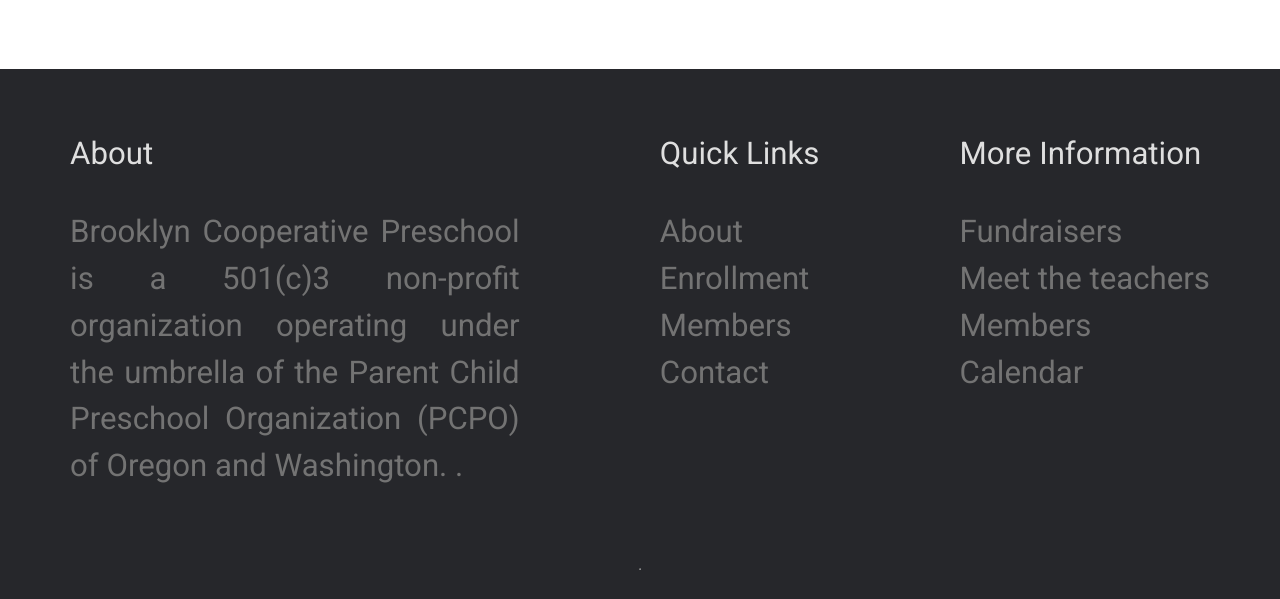
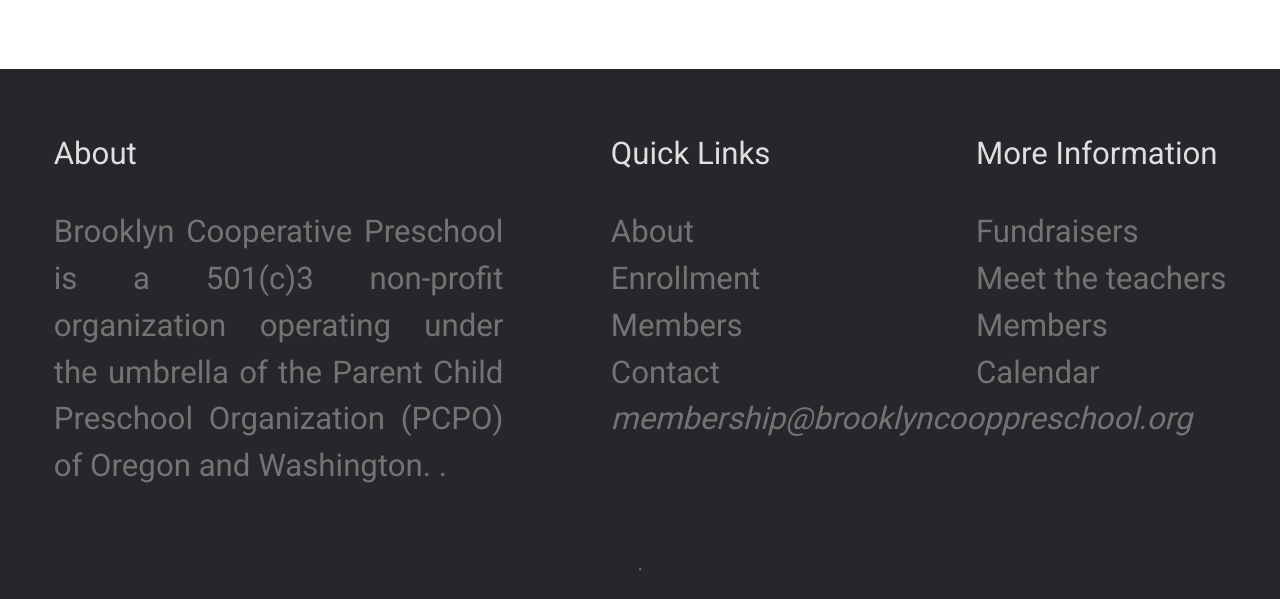
Before and after one commit to zothsu/bcp, a plain HTML site: page index.html in a window 1280 px wide. Shown: the part 1763-2362 px from the top of the page. Drawn offline with nearby package versions, Linux system fonts and the light colour scheme; a web font is replaced by a local one.

Commit message:
Add address field to footer element

```diff
--- a/index.html
+++ b/index.html
@@ -106,8 +106,16 @@
         <a class="footer__link" id="enrollment" href="pages/enrollment.html">Enrollment</a>
         <a class="footer__link" id="members" href="pages/members.html">Members</a>
         <a class="footer__link" id="contact" href="pages/contact.html" target="_blank">Contact</a>
+        <address>
+            <a href="mailto:membership@brooklyncooppreschool.org">membership@brooklyncooppreschool.org</a>
+        </address>
     </div>
 
+
+    <!-- Email: membership@brooklyncooppreschool.org
+
+Telephone: (503) 234-7103
+ -->
     <div class="footer__container flex3">
         <p class="footer__title">More Information</p>
         <a class="footer__link" id="#" href="#">Fundraisers</a>
```
